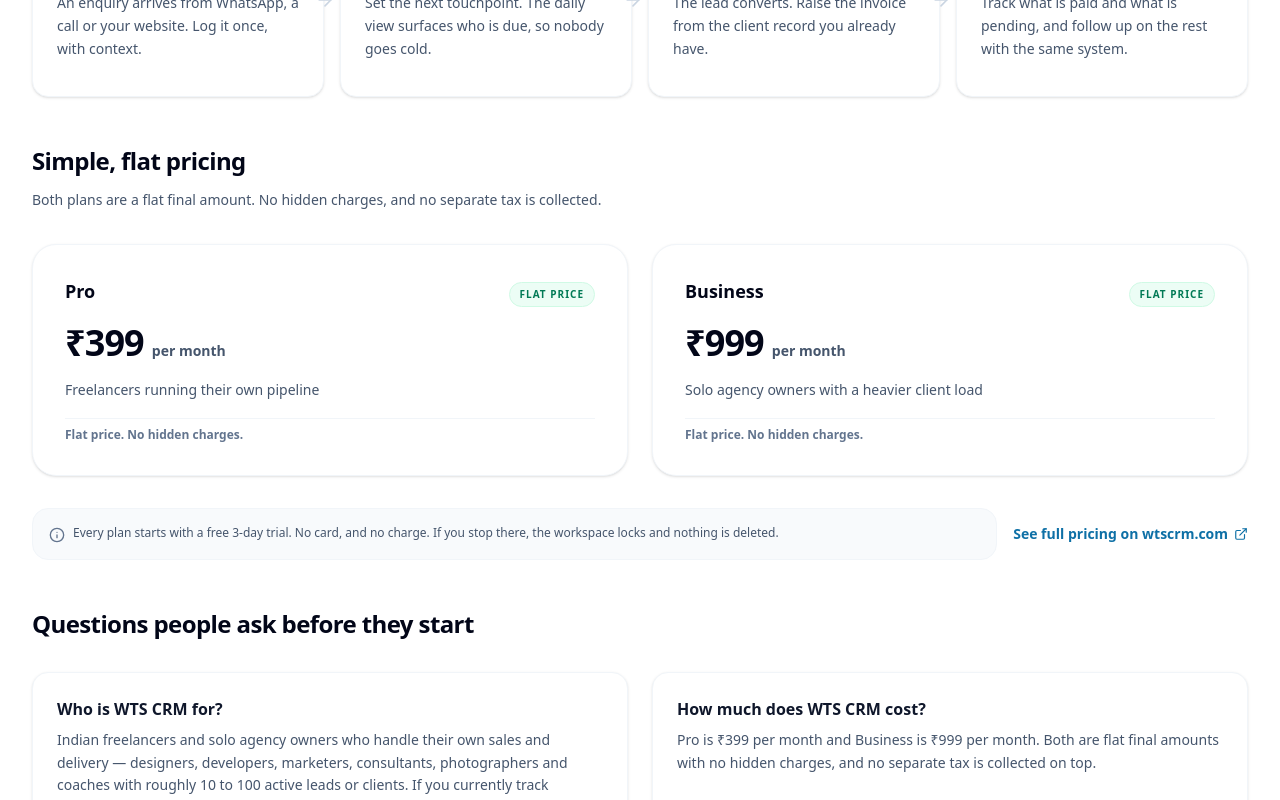
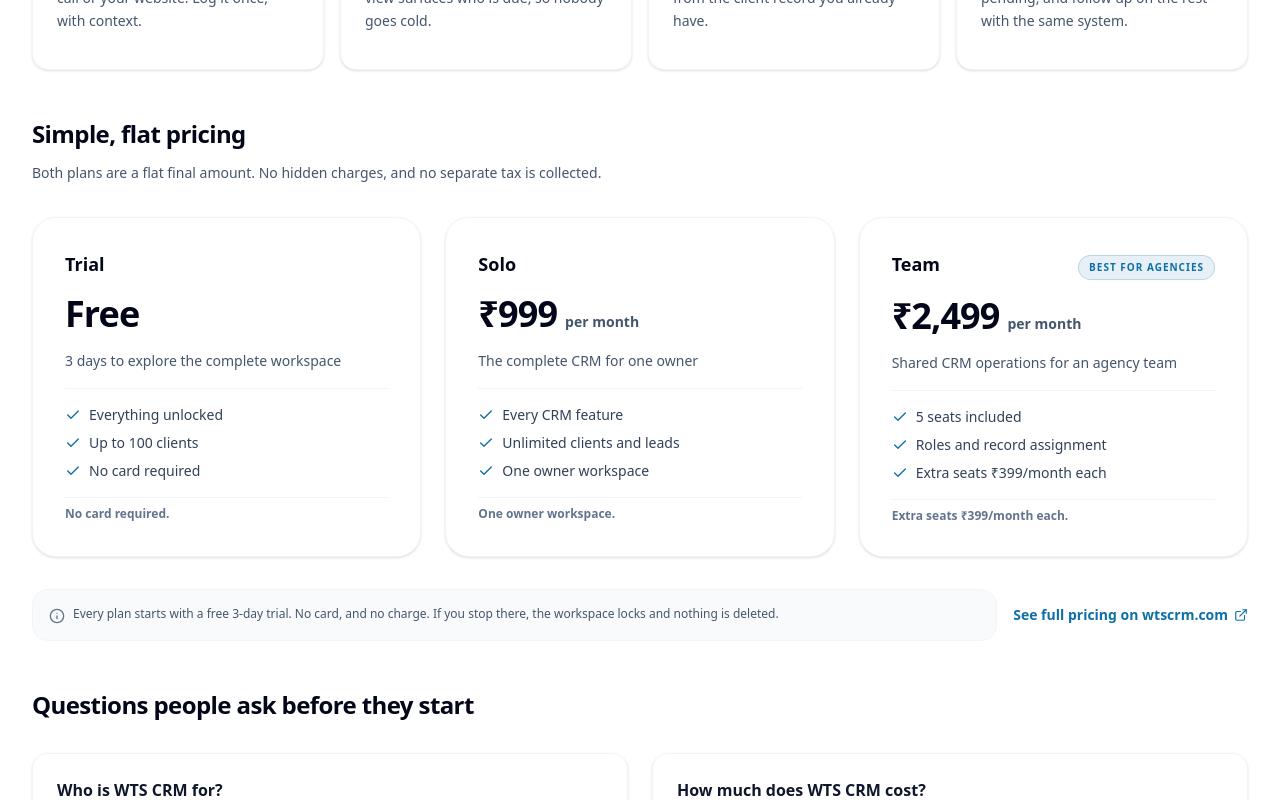
Before and after one commit to piyushthakur7/web-total-solutuion, a Next.js app: page /projects in a window 1280 px wide. Shown: the part 2000-2800 px from the top of the page. Built offline with nearby package versions, Linux system fonts and the light colour scheme.

Commit message:
feat: update project details and enhance pricing plans with features and badges

```diff
--- a/app/projects/page.tsx
+++ b/app/projects/page.tsx
@@ -9,7 +9,7 @@ const url = 'https://www.webtotalsolution.com/projects';
 // past the truncation point by the site-wide title template.
 const TITLE = 'WTS CRM — Simple CRM & Invoicing for Indian Freelancers';
 const DESCRIPTION =
-  'WTS CRM keeps leads, follow-ups, invoices and payments in one simple workspace for Indian freelancers and solo agency owners. Flat ₹399/month. Free 3-day trial.';
+  'WTS CRM keeps leads, follow-ups, invoices and payments in one workspace for Indian freelancers and agency teams. Solo ₹999/month. Free 3-day trial.';
 
 export const metadata: Metadata = {
   title: { absolute: TITLE },
--- a/src/components/ProjectsView.tsx
+++ b/src/components/ProjectsView.tsx
@@ -15,6 +15,7 @@ import {
   Rocket,
   Users,
   Wallet,
+  Check,
 } from 'lucide-react';
 import { PROJECTS, ProjectData, ProjectIcon } from '../projects';
 
@@ -192,7 +193,7 @@ function ProductSection({ project }: { project: ProjectData }) {
           <h3 className="text-2xl font-bold text-slate-950 tracking-tight">{project.pricingHeading}</h3>
           <p className="text-slate-600 text-sm leading-relaxed">{project.pricingNote}</p>
         </div>
-        <div className="grid grid-cols-1 md:grid-cols-2 gap-6">
+        <div className="grid grid-cols-1 md:grid-cols-3 gap-6">
           {project.plans.map((plan) => (
             <div
               key={plan.name}
@@ -200,15 +201,25 @@ function ProductSection({ project }: { project: ProjectData }) {
             >
               <div className="flex items-baseline justify-between">
                 <h4 className="text-lg font-extrabold text-slate-950">{plan.name}</h4>
-                <span className="text-[10px] font-extrabold uppercase tracking-widest text-emerald-700 bg-emerald-50 border border-emerald-100 px-2.5 py-1 rounded-full">
-                  Flat price
-                </span>
+                {plan.badge && (
+                  <span className="text-[10px] font-extrabold uppercase tracking-widest text-brand-blue bg-brand-blue/10 border border-brand-blue/20 px-2.5 py-1 rounded-full">
+                    {plan.badge}
+                  </span>
+                )}
               </div>
               <p className="flex items-baseline space-x-2">
                 <span className="text-4xl font-extrabold text-slate-950 tracking-tight">{plan.price}</span>
                 <span className="text-sm font-semibold text-slate-600">{plan.cadence}</span>
               </p>
               <p className="text-sm text-slate-600 leading-relaxed">{plan.bestFor}</p>
+              <ul className="space-y-2 border-t border-slate-100 pt-4">
+                {plan.features.map((feature) => (
+                  <li key={feature} className="flex items-start gap-2 text-sm text-slate-700">
+                    <Check className="w-4 h-4 text-brand-blue shrink-0 mt-0.5" aria-hidden="true" />
+                    <span>{feature}</span>
+                  </li>
+                ))}
+              </ul>
               <p className="text-xs font-semibold text-slate-500 pt-2 border-t border-slate-100">
                 {plan.note}
               </p>
--- a/src/projects.ts
+++ b/src/projects.ts
@@ -36,6 +36,8 @@ export interface ProjectPlan {
   cadence: string;
   note: string;
   bestFor: string;
+  features: string[];
+  badge?: string;
 }
 
 export interface ProjectData {
@@ -98,11 +100,11 @@ export const WTS_CRM: ProjectData = {
   slug: 'wts-crm',
   name: 'WTS CRM',
   kicker: 'CRM & invoicing workspace',
-  headline: 'A simple CRM and invoicing app for Indian freelancers and solo agency owners',
+  headline: 'A simple CRM and invoicing app for Indian freelancers and agency teams',
   status: 'Live — free 3-day trial',
   tagline: 'Never miss a follow-up or retype an invoice.',
   positioning:
-    'A simple Indian CRM for solo operators who want to convert more leads and get paid without spreadsheet chaos.',
+    'A simple Indian CRM for freelancers and agency teams who want to convert more leads and get paid without spreadsheet chaos.',
   supportingCopy:
     'Capture every enquiry, know exactly who to contact today, create professional invoices, and keep client work organised — without a complicated team CRM.',
   audienceHeading: 'Built for people who run the business themselves',
@@ -110,6 +112,7 @@ export const WTS_CRM: ProjectData = {
     'Freelance designers, developers and marketers',
     'Consultants, photographers and coaches',
     'Solo agency owners with 10–100 active leads',
+    'Agency teams that need shared CRM operations',
     'Anyone tracking leads in WhatsApp, notes or Excel',
     'Anyone sending invoices manually',
   ],
@@ -177,24 +180,34 @@ export const WTS_CRM: ProjectData = {
   pricingNote: 'Both plans are a flat final amount. No hidden charges, and no separate tax is collected.',
   plans: [
     {
-      name: 'Pro',
-      price: '₹399',
-      cadence: 'per month',
-      note: 'Flat price. No hidden charges.',
-      bestFor: 'Freelancers running their own pipeline',
+      name: 'Trial',
+      price: 'Free',
+      cadence: '',
+      note: 'No card required.',
+      bestFor: '3 days to explore the complete workspace',
+      features: ['Everything unlocked', 'Up to 100 clients', 'No card required'],
     },
     {
-      name: 'Business',
+      name: 'Solo',
       price: '₹999',
       cadence: 'per month',
-      note: 'Flat price. No hidden charges.',
-      bestFor: 'Solo agency owners with a heavier client load',
+      note: 'One owner workspace.',
+      bestFor: 'The complete CRM for one owner',
+      features: ['Every CRM feature', 'Unlimited clients and leads', 'One owner workspace'],
+    },
+    {
+      name: 'Team',
+      price: '₹2,499',
+      cadence: 'per month',
+      note: 'Extra seats ₹399/month each.',
+      bestFor: 'Shared CRM operations for an agency team',
+      features: ['5 seats included', 'Roles and record assignment', 'Extra seats ₹399/month each'],
+      badge: 'Best for agencies',
     },
   ],
   notForHeading: 'What it is not, today',
   notFor: [
     'Not an enterprise sales CRM with pipelines-of-pipelines',
-    'Not built for multi-user teams, shared inboxes or role permissions yet',
     'Not a replacement for your accountant',
   ],
   siteUrl: 'https://wtscrm.com',
@@ -202,7 +215,7 @@ export const WTS_CRM: ProjectData = {
   trialUrl: 'https://wtscrm.com',
   primaryCta: 'Start your free 3-day trial',
   secondaryCta: 'See how it works',
-  reassurance: 'No card. No charge. Your workspace locks after 3 days; nothing is deleted.',
+  reassurance: 'No card required for the free 3-day trial. Paid access is billed through Razorpay.',
   trialNote:
     'Every plan starts with a free 3-day trial. No card, and no charge. If you stop there, the workspace locks and nothing is deleted.',
   preLaunchCta: 'Ask for an early-access invite',
@@ -217,7 +230,7 @@ export const WTS_CRM: ProjectData = {
     {
       question: 'How much does WTS CRM cost?',
       answer:
-        'Pro is ₹399 per month and Business is ₹999 per month. Both are flat final amounts with no hidden charges, and no separate tax is collected on top.',
+        'Solo is ₹999 per month. Team is ₹2,499 per month with five seats included, and extra seats are ₹399 per month each. There are no hidden charges, and paid access is billed through Razorpay.',
     },
     {
       question: 'Is there a free trial, and do I need a card?',
@@ -237,7 +250,7 @@ export const WTS_CRM: ProjectData = {
     {
       question: 'Does WTS CRM work for teams?',
       answer:
-        'Not yet. WTS CRM is solo-first today: one private workspace, for one person running their own business. Multi-user invites, shared clients, assignments and roles are not part of the product at this stage.',
+        'Yes. The Team plan supports shared CRM operations for agency teams, includes five seats, and provides roles and record assignment. Additional seats are ₹399 per month each.',
     },
     {
       question: 'What makes it different from a large sales CRM?',
```
